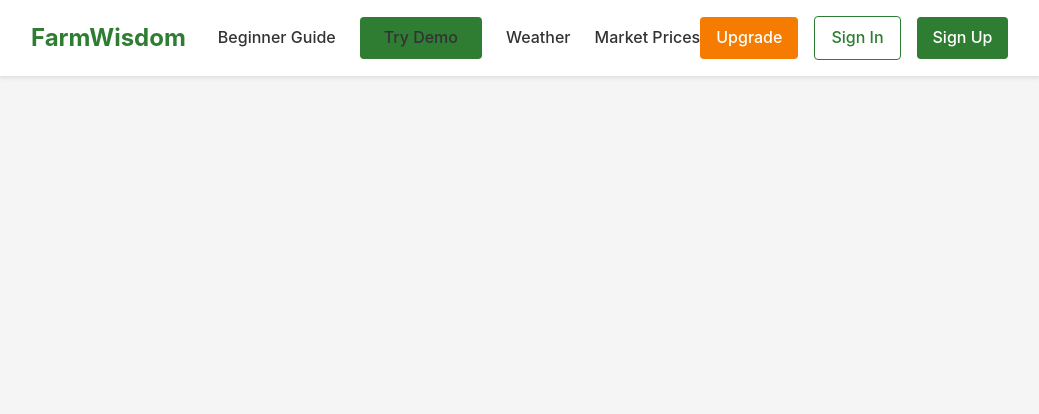
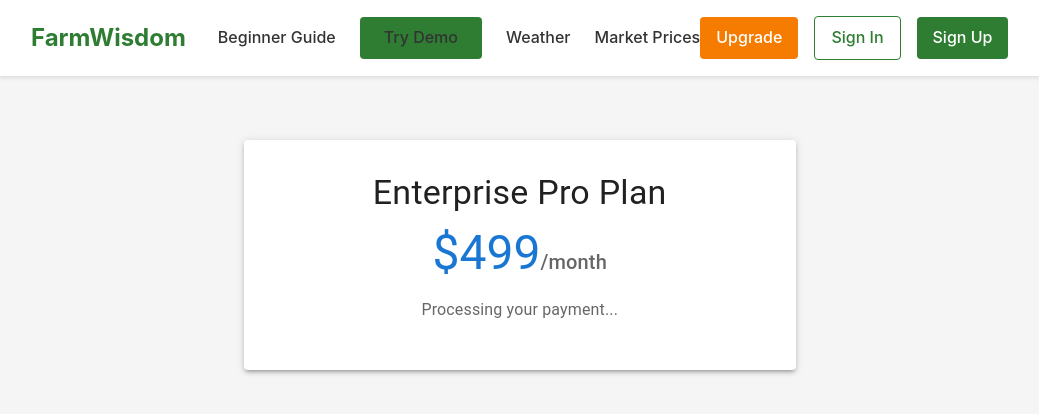
Before and after one commit to appcontentbiz/farm-wisdom, a React (Vite) app: page /checkout/enterprise-plus in a window 1280 px wide. Shown: the top 414 px of the page, without its empty margins (1-1040 px from the left). Built offline with nearby package versions, Linux system fonts and the light colour scheme; no server answers.

Commit message:
feat: update pricing plans and add checkout
- Update button text to 'Upgrade to Enterprise' and 'Upgrade to Enterprise Pro'
- Add payment integration routing
- Create new Checkout page component
- Add checkout routes for each plan
- Link pricing buttons to appropriate payment flows

```diff
--- a/src/App.jsx
+++ b/src/App.jsx
@@ -13,6 +13,7 @@ import ProfessionalDashboard from './pages/ProfessionalDashboard';
 import StoreLocations from './pages/StoreLocations';
 import AuthService from './services/AuthService';
 import PricingPlans from './components/Pricing/PricingPlans';
+import Checkout from './pages/Checkout';
 import Demo from './pages/Demo';
 import './App.css';
 
@@ -38,6 +39,7 @@ function App() {
                 <Route path="/beginner/*" element={<BeginnerDashboard />} />
                 <Route path="/weather" element={<Weather />} />
                 <Route path="/pricing" element={<PricingPlans />} />
+                <Route path="/checkout/:plan" element={<Checkout />} />
                 <Route path="/demo" element={<Demo />} />
                 <Route
                   path="/professional/*"
--- a/src/components/Pricing/PricingPlans.jsx
+++ b/src/components/Pricing/PricingPlans.jsx
@@ -1,4 +1,5 @@
 import React from 'react';
+import { useNavigate } from 'react-router-dom';
 import {
   Box,
   Button,
@@ -35,7 +36,8 @@ const plans = [
     ],
     buttonText: 'Start Free Trial',
     buttonVariant: 'outlined',
-    color: '#2196f3'
+    color: '#2196f3',
+    path: '/signup'
   },
   {
     title: 'Professional',
@@ -54,7 +56,8 @@ const plans = [
     buttonText: 'Upgrade to Pro',
     buttonVariant: 'contained',
     popular: true,
-    color: '#e91e63'
+    color: '#e91e63',
+    path: '/checkout/professional'
   },
   {
     title: 'Enterprise',
@@ -73,9 +76,10 @@ const plans = [
       'Data Encryption',
       'Audit Logs'
     ],
-    buttonText: 'Contact Sales',
+    buttonText: 'Upgrade to Enterprise',
     buttonVariant: 'outlined',
-    color: '#9c27b0'
+    color: '#9c27b0',
+    path: '/checkout/enterprise'
   },
   {
     title: 'Enterprise Plus',
@@ -94,15 +98,21 @@ const plans = [
       'Custom API Access',
       'White-label Options'
     ],
-    buttonText: 'Contact Sales',
+    buttonText: 'Upgrade to Enterprise Pro',
     buttonVariant: 'contained',
     premium: true,
-    color: '#4caf50'
+    color: '#4caf50',
+    path: '/checkout/enterprise-plus'
   }
 ];
 
 const PricingPlans = () => {
   const theme = useTheme();
+  const navigate = useNavigate();
+
+  const handlePlanSelection = (path) => {
+    navigate(path);
+  };
 
   return (
     <Container maxWidth="lg" sx={{ py: 8 }}>
@@ -229,6 +239,7 @@ const PricingPlans = () => {
                     variant={plan.buttonVariant}
                     color={plan.premium ? 'success' : 'primary'}
                     size="large"
+                    onClick={() => handlePlanSelection(plan.path)}
                     sx={{
                       mt: 2,
                       py: 1.5,
--- /dev/null
+++ b/src/pages/Checkout.jsx
@@ -0,0 +1,109 @@
+import React, { useEffect, useState } from 'react';
+import { useParams, useNavigate } from 'react-router-dom';
+import {
+  Container,
+  Paper,
+  Typography,
+  Box,
+  CircularProgress,
+  Alert,
+} from '@mui/material';
+
+const PLAN_DETAILS = {
+  'professional': {
+    name: 'Professional Plan',
+    price: 99,
+    interval: 'month'
+  },
+  'enterprise': {
+    name: 'Enterprise Plan',
+    price: 299,
+    interval: 'month'
+  },
+  'enterprise-plus': {
+    name: 'Enterprise Pro Plan',
+    price: 499,
+    interval: 'month'
+  }
+};
+
+const Checkout = () => {
+  const { plan } = useParams();
+  const navigate = useNavigate();
+  const [loading, setLoading] = useState(true);
+  const [error, setError] = useState(null);
+
+  useEffect(() => {
+    const initializeCheckout = async () => {
+      try {
+        if (!PLAN_DETAILS[plan]) {
+          throw new Error('Invalid plan selected');
+        }
+
+        // TODO: Initialize your payment platform here
+        // Example with Stripe:
+        // const stripe = await loadStripe('your-publishable-key');
+        // const session = await createCheckoutSession(plan);
+        // await stripe.redirectToCheckout({ sessionId: session.id });
+
+        // For now, we'll just simulate the loading
+        setTimeout(() => {
+          setLoading(false);
+        }, 1500);
+      } catch (err) {
+        setError(err.message);
+        setLoading(false);
+      }
+    };
+
+    initializeCheckout();
+  }, [plan]);
+
+  if (error) {
+    return (
+      <Container maxWidth="sm" sx={{ py: 8 }}>
+        <Alert severity="error" sx={{ mb: 2 }}>
+          {error}
+        </Alert>
+        <Box textAlign="center">
+          <Typography
+            variant="body1"
+            color="text.secondary"
+            sx={{ mb: 2 }}
+          >
+            Please try again or contact support if the problem persists.
+          </Typography>
+        </Box>
+      </Container>
+    );
+  }
+
+  return (
+    <Container maxWidth="sm" sx={{ py: 8 }}>
+      <Paper elevation={3} sx={{ p: 4, textAlign: 'center' }}>
+        {loading ? (
+          <Box sx={{ display: 'flex', justifyContent: 'center', alignItems: 'center', minHeight: 200 }}>
+            <CircularProgress />
+          </Box>
+        ) : (
+          <Box>
+            <Typography variant="h4" gutterBottom>
+              {PLAN_DETAILS[plan]?.name}
+            </Typography>
+            <Typography variant="h3" color="primary" gutterBottom>
+              ${PLAN_DETAILS[plan]?.price}
+              <Typography component="span" variant="h6" color="text.secondary">
+                /{PLAN_DETAILS[plan]?.interval}
+              </Typography>
+            </Typography>
+            <Typography variant="body1" color="text.secondary" paragraph>
+              Processing your payment...
+            </Typography>
+          </Box>
+        )}
+      </Paper>
+    </Container>
+  );
+};
+
+export default Checkout;
```
